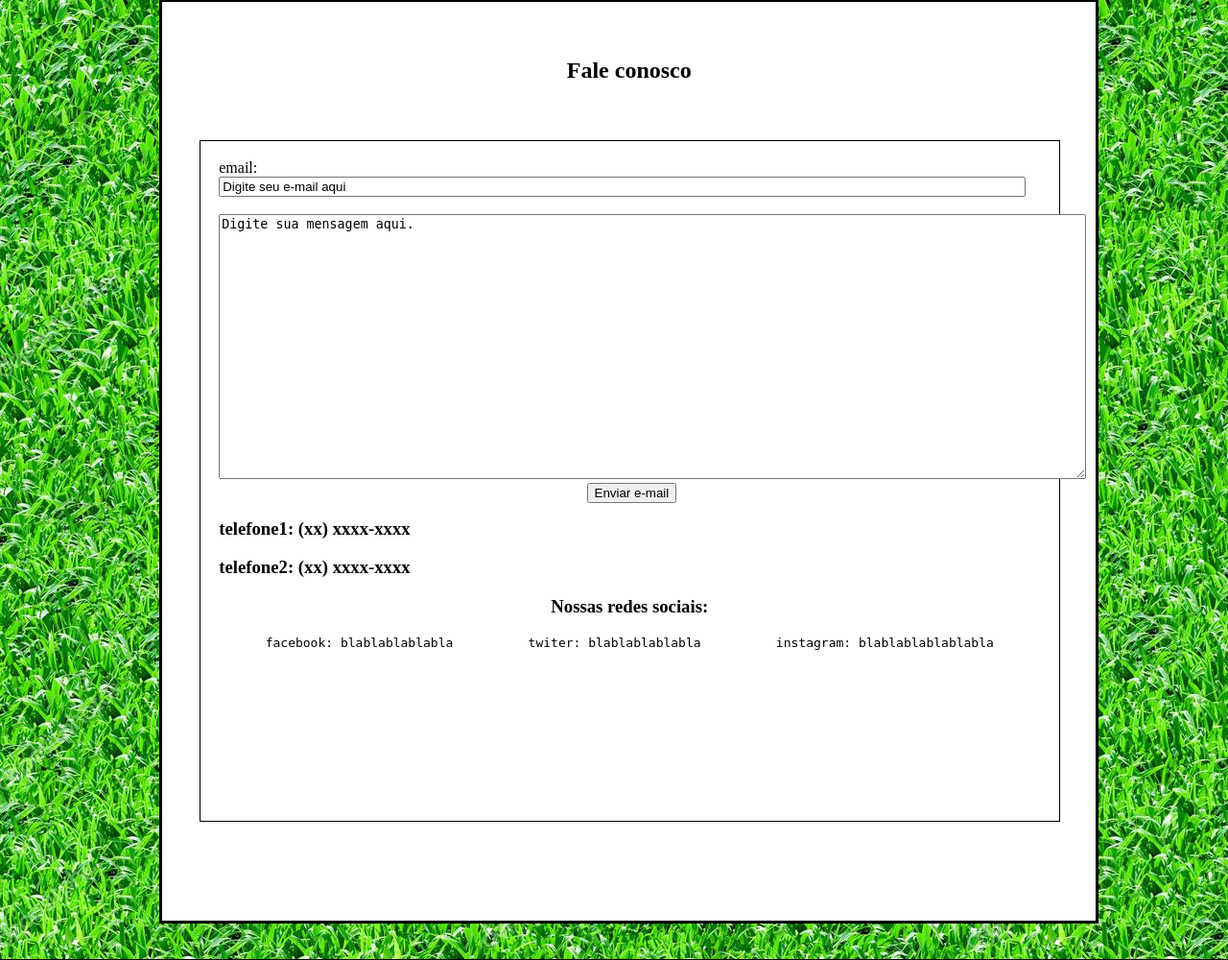
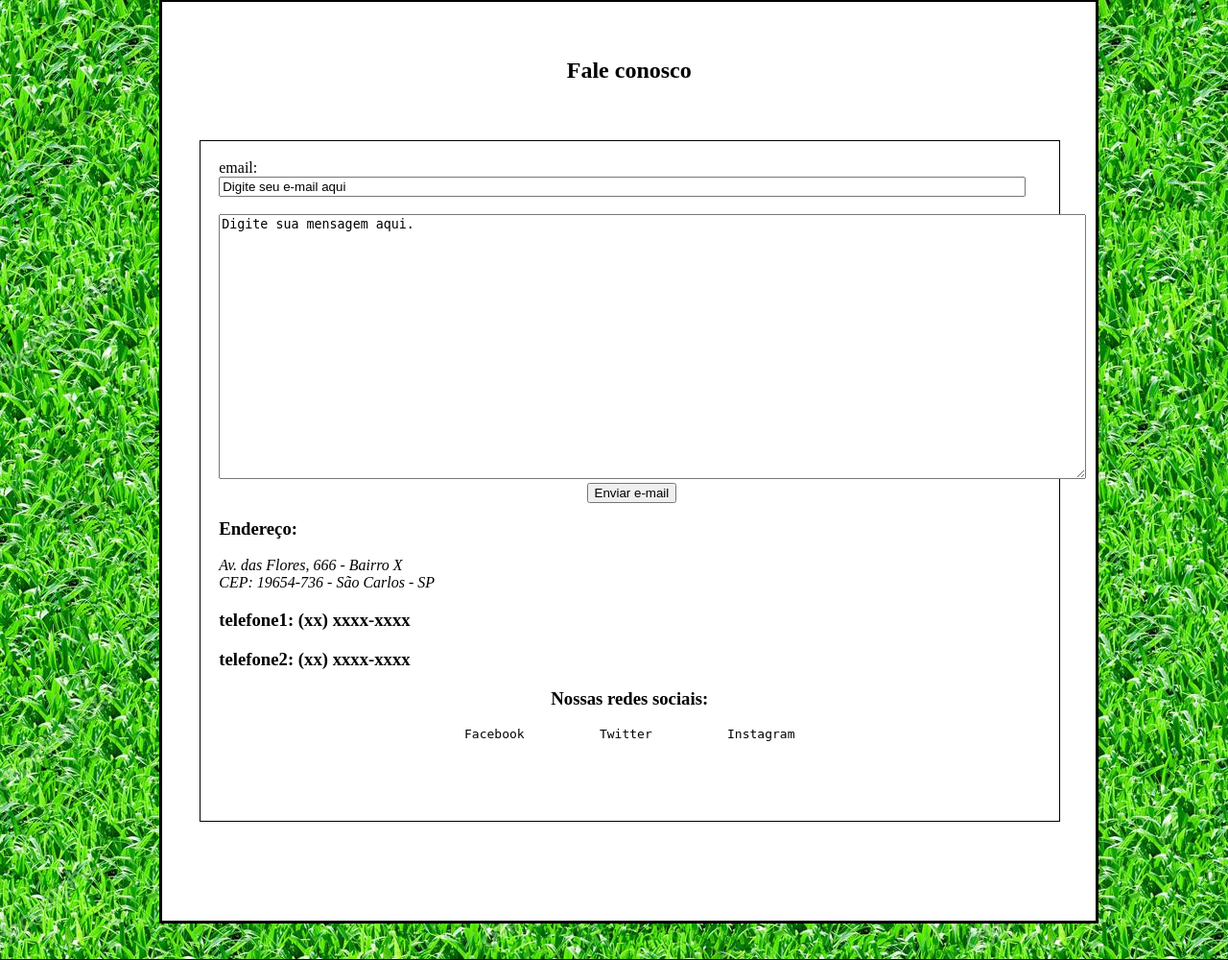
Before and after one commit to DonizetiJr/petshop, a PHP site: page /Faleconosco.html in a window 1280 px wide. Shown: the part 121-1121 px from the top of the page at 96% size. Run offline with PHP 8.4, Linux system fonts and the light colour scheme.

Commit message:
Add Address and links

```diff
--- a/Faleconosco.css
+++ b/Faleconosco.css
@@ -110,7 +110,15 @@ h1{
 
 #redes{
   text-align: center;
+}
 
+#redes a {
+  color: black;
+  text-decoration: none;
+}
+
+#redes a:hover {
+  text-decoration: underline;
 }
 
 footer{
--- a/Faleconosco.html
+++ b/Faleconosco.html
@@ -67,7 +67,13 @@
           <input id="enviar" type="Submit" value="Enviar e-mail">
 
           <br>
-
+          <h3>
+            Endereço:
+          </h3>
+          <address>
+            Av. das Flores, 666 - Bairro X <br/>
+            CEP: 19654-736 - São Carlos - SP <br/>
+          </address>
           <h3>
             telefone1: (xx) xxxx-xxxx
           </h3>
@@ -80,7 +86,7 @@
               Nossas redes sociais: <br>
             </h3>
             <pre>
-facebook: blablablablabla          twiter: blablablablabla          instagram: blablablablablabla
+<a href="http://facebook.com">Facebook</a>          <a href="http://twitter.com">Twitter</a>          <a href="http://instagram.com">Instagram</a>
             </pre>
           </div>
 
```
